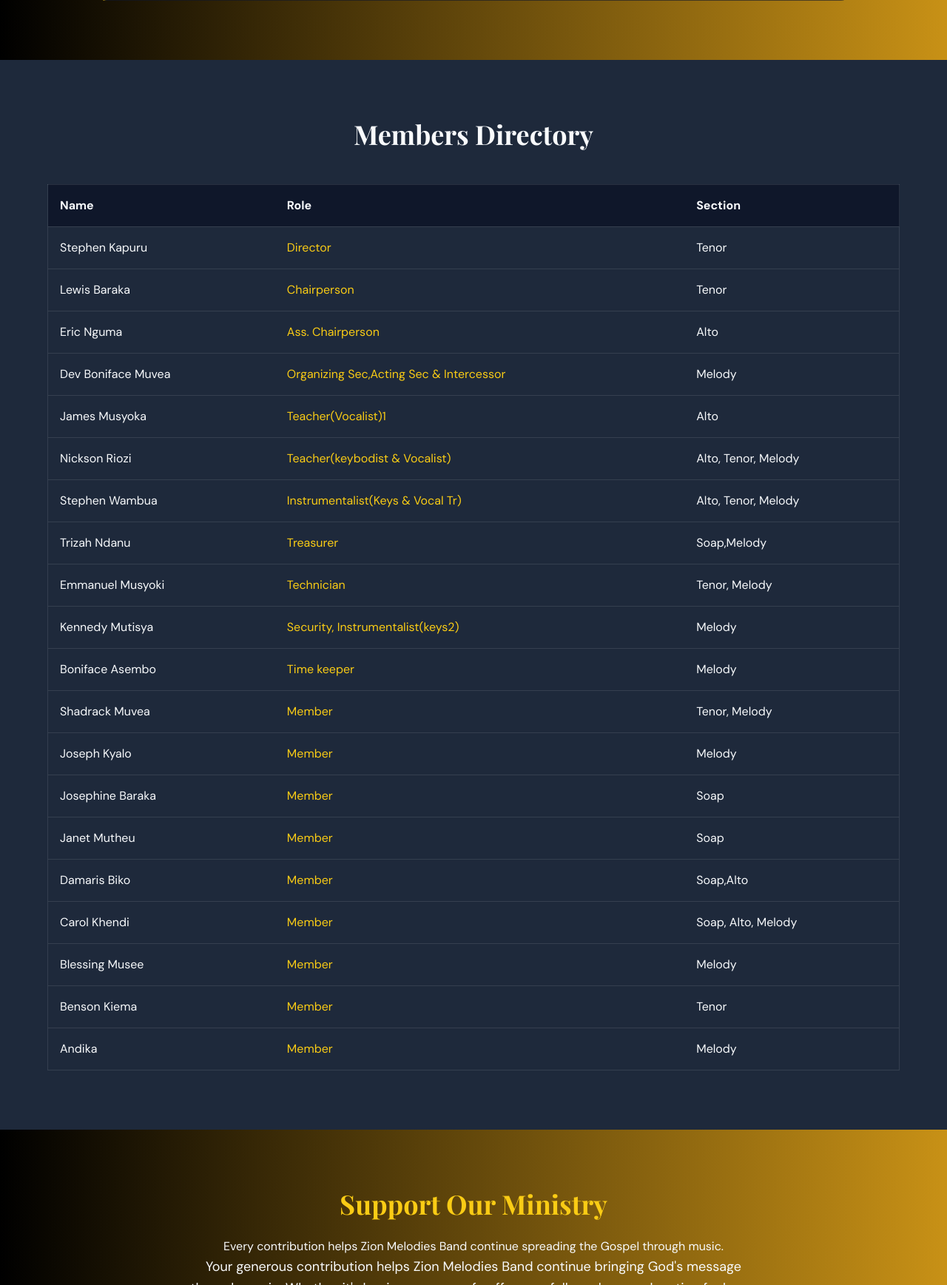
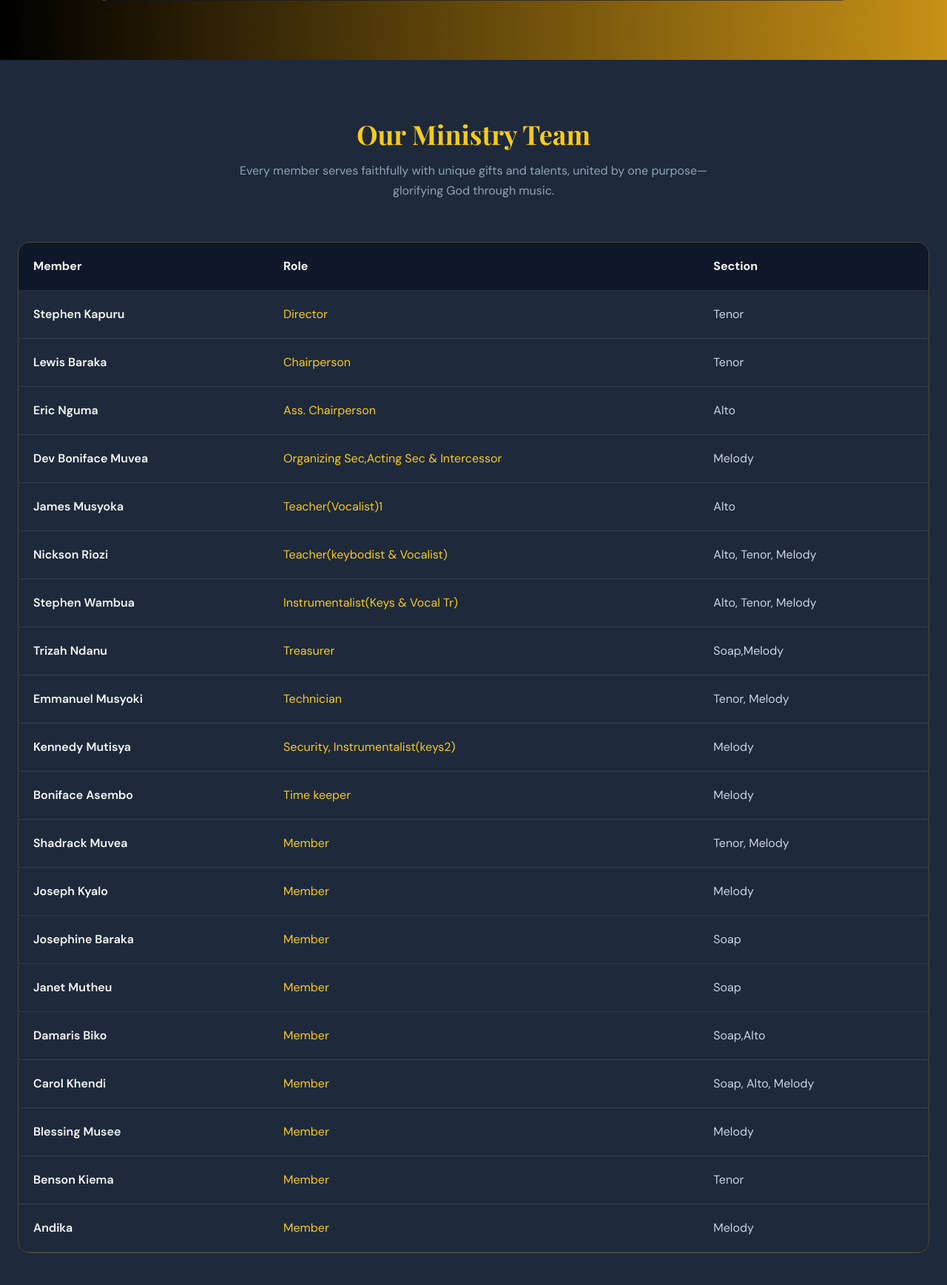
Before and after one commit to bonyborn254/ZionMelodiesBand, a Django app: page / in a window 1280 px wide. Shown: the part 4763-6500 px from the top of the page at 74% size. Run offline with Django 5.2, Linux system fonts and the light colour scheme; data comes from the database, SQL or seed files in the repository; data that the repository does not hold is empty; some libraries are stand-ins or nearby versions.

Commit message:
Refactor home.html for improved layout and content
Updated the home.html template to enhance the layout and styling of the members directory and support sections. Adjusted text content for clarity and improved user engagement.

```diff
--- a/mainapp/templates/home.html
+++ b/mainapp/templates/home.html
@@ -464,29 +464,41 @@ class="relative min-h-screen flex items-center justify-center overflow-hidden">
 </section>
 
 
-    <!-- ========================= -->
+
+<!-- ======================================= -->
 <!-- MEMBERS DIRECTORY -->
-<!-- ========================= -->
+<!-- ======================================= -->
 
 <section id="members" class="py-20 px-6 surface-bg">
 
-    <div class="max-w-6xl mx-auto">
+    <div class="max-w-7xl mx-auto">
 
-        <h2 class="font-display text-4xl text-center mb-12">
-            Members Directory
-        </h2>
+        <div class="text-center mb-14">
 
-        <div class="overflow-x-auto">
+            <h2 class="font-display text-4xl text-yellow-400">
+                Our Ministry Team
+            </h2>
 
-            <table class="w-full border border-white/10 rounded-xl">
+            <p class="text-slate-400 mt-4 max-w-2xl mx-auto">
+                Every member serves faithfully with unique gifts and talents,
+                united by one purpose—glorifying God through music.
+            </p>
 
-                <thead>
+        </div>
 
-                    <tr class="bg-yellow-500/10">
+        <div class="overflow-x-auto rounded-2xl border border-yellow-400/20">
 
-                        <th class="p-4 text-left">Name</th>
-                        <th class="p-4 text-left">Role</th>
-                        <th class="p-4 text-left">Section</th>
+            <table class="w-full">
+
+                <thead class="bg-yellow-500/10">
+
+                    <tr>
+
+                        <th class="p-5 text-left">Member</th>
+
+                        <th class="p-5 text-left">Role</th>
+
+                        <th class="p-5 text-left">Section</th>
 
                     </tr>
 
@@ -496,18 +508,24 @@ class="relative min-h-screen flex items-center justify-center overflow-hidden">
 
                     {% for member in members %}
 
-                    <tr class="border-t border-white/10">
+                    <tr class="border-t border-white/10 hover:bg-white/5 transition">
 
-                        <td class="p-4">
+                        <td class="p-5 font-semibold">
+
                             {{ member.name }}
+
                         </td>
 
-                        <td class="p-4 text-yellow-400">
+                        <td class="p-5 text-yellow-400">
+
                             {{ member.role }}
+
                         </td>
 
-                        <td class="p-4">
+                        <td class="p-5 text-slate-300">
+
                             {{ member.section }}
+
                         </td>
 
                     </tr>
@@ -516,7 +534,7 @@ class="relative min-h-screen flex items-center justify-center overflow-hidden">
 
                     <tr>
 
-                        <td colspan="4" class="text-center p-6">
+                        <td colspan="3" class="text-center py-10 text-slate-400">
 
                             No members available.
 
@@ -537,13 +555,13 @@ class="relative min-h-screen flex items-center justify-center overflow-hidden">
 </section>
 
 
-<!-- ========================= -->
+<!-- ======================================= -->
 <!-- SUPPORT -->
-<!-- ========================= -->
+<!-- ======================================= -->
 
 <section id="support" class="py-20 px-6">
 
-    <div class="max-w-4xl mx-auto text-center">
+    <div class="max-w-5xl mx-auto text-center">
 
         <h2 class="font-display text-4xl text-yellow-400">
 
@@ -551,167 +569,218 @@ class="relative min-h-screen flex items-center justify-center overflow-hidden">
 
         </h2>
 
-        <p class="mt-6">
+        <p class="text-slate-400 mt-6 text-lg max-w-3xl mx-auto leading-8">
 
-            Every contribution helps Zion Melodies Band continue
-            spreading the Gospel through music.
+            Your generous contribution helps Zion Melodies continue bringing
+            God's message through music. Whether it's buying us a cup of tea
+            or sponsoring ministry activities, every gift makes an eternal
+            impact.
 
         </p>
-        <p class="muted-text text-lg mb-8 max-w-3xl mx-auto leading-relaxed">
-    Your generous contribution helps Zion Melodies Band continue bringing God's
-    message through music. Whether it's buying us a cup of coffee or a full
-    meal, every donation fuels our passion for worship and helps us reach
-    more hearts with the gospel.
-</p>
 
-<div class="grid grid-cols-1 sm:grid-cols-2 lg:grid-cols-3 gap-6 mb-10">
+        <div class="grid md:grid-cols-3 gap-8 mt-14">
 
-    <div class="p-6 rounded-xl bg-white/5 border border-yellow-400/30">
-        <div class="text-4xl mb-3">☕</div>
-        <h3 class="font-semibold text-yellow-400 mb-2">A Cup of Tea</h3>
-        <p class="muted-text text-sm">
-            A small gesture of encouragement that helps us cover daily
-            operational costs.
+            <div class="card p-8">
+
+                <div class="text-5xl mb-4">
+                    ☕
+                </div>
+
+                <h3 class="text-yellow-400 text-xl font-bold">
+
+                    A Cup of Tea
+
+                </h3>
+
+                <p class="text-slate-400 mt-4">
+
+                    Helps us meet our daily ministry operational expenses.
+
+                </p>
+
+            </div>
+
+            <div class="card p-8">
+
+                <div class="text-5xl mb-4">
+                    🎵
+                </div>
+
+                <h3 class="text-yellow-400 text-xl font-bold">
+
+                    A Meal & Music
+
+                </h3>
+
+                <p class="text-slate-400 mt-4">
+
+                    Supports choir members and ministry resources.
+
+                </p>
+
+            </div>
+
+            <div class="card p-8">
+
+                <div class="text-5xl mb-4">
+                    🙏
+                </div>
+
+                <h3 class="text-yellow-400 text-xl font-bold">
+
+                    Bless Our Ministry
+
+                </h3>
+
+                <p class="text-slate-400 mt-4">
+
+                    Enables outreach missions, concerts and evangelism.
+
+                </p>
+
+            </div>
+
+        </div>
+
+        <p class="mt-12 italic text-slate-400">
+
+            Every contribution, no matter the amount,
+            blesses Zion Melodies Band abundantly.
+
         </p>
-    </div>
 
-    <div class="p-6 rounded-xl bg-white/5 border border-yellow-400/30">
-        <div class="text-4xl mb-3">🎵</div>
-        <h3 class="font-semibold text-yellow-400 mb-2">
-            A Meal &amp; Music
-        </h3>
-        <p class="muted-text text-sm">
-            Supports our choir members and helps fund our music materials
-            and ministry resources.
-        </p>
-    </div>
+        <div class="mt-10 inline-block p-8 rounded-2xl bg-yellow-400/10 border-2 border-yellow-400 shadow-xl">
 
-    <div class="p-6 rounded-xl bg-white/5 border border-yellow-400/30 sm:col-span-2 lg:col-span-1">
-        <div class="text-4xl mb-3">🙏</div>
-        <h3 class="font-semibold text-yellow-400 mb-2">
-            Bless Our Ministry
-        </h3>
-        <p class="muted-text text-sm">
-            A generous donation that enables us to reach more communities
-            through worship and the Gospel.
-        </p>
-    </div>
-    <p data-template-id="support-closing"
-       class="mt-4 text-sm italic text-slate-400 leading-relaxed max-w-md mx-auto">
-        Every contribution, no matter the size, blesses us abundantly.
-        Thank you for standing with <span class="text-yellow-400 font-semibold">Zion Melodies Band!</span>
-    </p>
-<div class="mt-10 inline-block p-6 rounded-xl bg-yellow-400/10 border-2 border-yellow-400 shadow-lg hover:shadow-yellow-400/30 transition-all duration-300">
-    <p class="text-sm muted-text mb-2 tracking-wide">
-        M-Pesa Buy Goods Till:
-    </p>
+            <p class="text-sm text-slate-400 tracking-wider">
 
-    <p class="text-5xl md:text-6xl font-bold text-yellow-400 font-mono tracking-widest">
-        6953474
-    </p>
+                M-Pesa Buy Goods Till
 
-    <p class="text-xs muted-text mt-3">
-        Send your donation to support our ministry.
-    </p>
+            </p>
 
-</div>
-        <p class="mt-12 pt-8 border-t border-yellow-400/30 text-center italic text-cyan-400 font-semibold">
-    💖 "Your generosity touches our hearts and strengthens our ministry.
-    May God's blessings overflow upon you abundantly.
-    Thank you for believing in our vision!" 🙏
+            <h3 class="text-5xl md:text-6xl font-bold text-yellow-400 font-mono mt-4">
+
+                6953474
+
+            </h3>
+
+            <p class="text-sm text-slate-400 mt-4">
+
+                Send your donation to support our ministry.
+
+            </p>
+
+        </div>
+
+        <p class="mt-14 pt-10 border-t border-yellow-400/20 text-cyan-400 italic font-semibold">
+
+            💖 Your generosity strengthens this ministry.
+            May the Lord richly bless you for partnering with us.
+
         </p>
 
     </div>
 
 </section>
 
-<!-- Contact -->
-<section id="contact" class="py-20 px-4 surface-bg">
-    <div class="max-w-4xl mx-auto grid md:grid-cols-2 gap-12">
 
-        <!-- Contact Information -->
+<!-- ======================================= -->
+<!-- CONTACT -->
+<!-- ======================================= -->
+
+<section id="contact" class="py-20 px-6 surface-bg">
+
+    <div class="max-w-6xl mx-auto grid lg:grid-cols-2 gap-14">
+
         <div>
-            <h2 class="font-display text-3xl mb-6 text-white">
+
+            <h2 class="font-display text-4xl text-yellow-400 mb-8">
+
                 Get In Touch
+
             </h2>
 
-            <p class="text-slate-400 mb-6">
-                Have questions, prayer requests, or want to join Zion Melodies Band?
-                Reach out to us anytime.
+            <p class="text-slate-400 leading-8 mb-10">
+
+                Have questions, prayer requests, invitations or would
+                like to join Zion Melodies Band? We'd love to hear from you.
+
             </p>
 
-            <div class="space-y-4">
+            <div class="space-y-6">
 
-                <p class="flex items-center gap-3">
-                    <i data-lucide="mail" class="w-4 h-4 text-yellow-500"></i>
-                    <span class="text-white font-medium">
+                <div class="flex items-center gap-4">
+
+                    <i data-lucide="mail" class="text-yellow-400"></i>
+
+                    <span>
+
                         zmelodiesband@gmail.com
+
                     </span>
-                </p>
 
-                <p class="flex items-center gap-3">
-                    <i data-lucide="phone" class="w-4 h-4 text-yellow-500"></i>
-                    <span class="text-white">
-                        +254 741 386481, +254 754 060 776
+                </div>
+
+                <div class="flex items-center gap-4">
+
+                    <i data-lucide="phone" class="text-yellow-400"></i>
+
+                    <span>
+
+                        +254 741 386481<br>
+                        +254 754 060 776
+
                     </span>
-                </p>
 
-                <p class="flex items-center gap-3">
-                    <i data-lucide="map-pin" class="w-4 h-4 text-yellow-500"></i>
-                    <span class="text-white">
+                </div>
+
+                <div class="flex items-center gap-4">
+
+                    <i data-lucide="map-pin" class="text-yellow-400"></i>
+
+                    <span>
+
                         Nairobi, Kenya
+
                     </span>
-                </p>
+
+                </div>
 
             </div>
+
         </div>
 
-        <!-- Contact Form -->
         <div>
-            <form
-                id="contact-form"
-                action="{% url 'home' %}"
-                method="POST"
-                class="surface-bg rounded-xl p-6 border border-white/10 shadow-lg space-y-4">
+
+            <form method="POST"
+                  action="{% url 'home' %}"
+                  id="contact-form"
+                  class="card p-8 space-y-5">
 
                 {% csrf_token %}
 
-<div id="form-success" class="hidden text-green-400 bg-green-500/10 border border-green-500/20 rounded-lg p-4 text-center">
-    Your message has been sent successfully.
-</div>
+                {{ form.name }}
 
-<div id="form-error" class="hidden text-red-400 bg-red-500/10 border border-red-500/20 rounded-lg p-4 text-center"></div>
+                {{ form.email }}
 
-<div>
-    <label for="{{ form.name.id_for_label }}" class="block mb-1 text-sm font-medium">Name</label>
-    {{ form.name }}
-</div>
+                {{ form.phone }}
 
-<div>
-    <label for="{{ form.email.id_for_label }}" class="block mb-1 text-sm font-medium">Email</label>
-    {{ form.email }}
-</div>
+                {{ form.message }}
 
-<div>
-    <label for="{{ form.phone.id_for_label }}" class="block mb-1 text-sm font-medium">Phone</label>
-    {{ form.phone }}
-</div>
+                <button
+                    id="submit-btn"
+                    type="submit"
+                    class="btn-gold w-full">
 
-<div>
-    <label for="{{ form.message.id_for_label }}" class="block mb-1 text-sm font-medium">Message</label>
-    {{ form.message }}
-</div>
+                    Send Message
 
-<button
-    id="submit-btn"
-    type="submit"
-    class="w-full py-3 rounded-lg font-semibold bg-gradient-to-r from-yellow-600 to-yellow-400 text-slate-900 hover:opacity-90 transition">
-    Send Message
-</button>
+                </button>
+
             </form>
+
         </div>
 
     </div>
+
 </section>
 
 {% endblock %}
```
